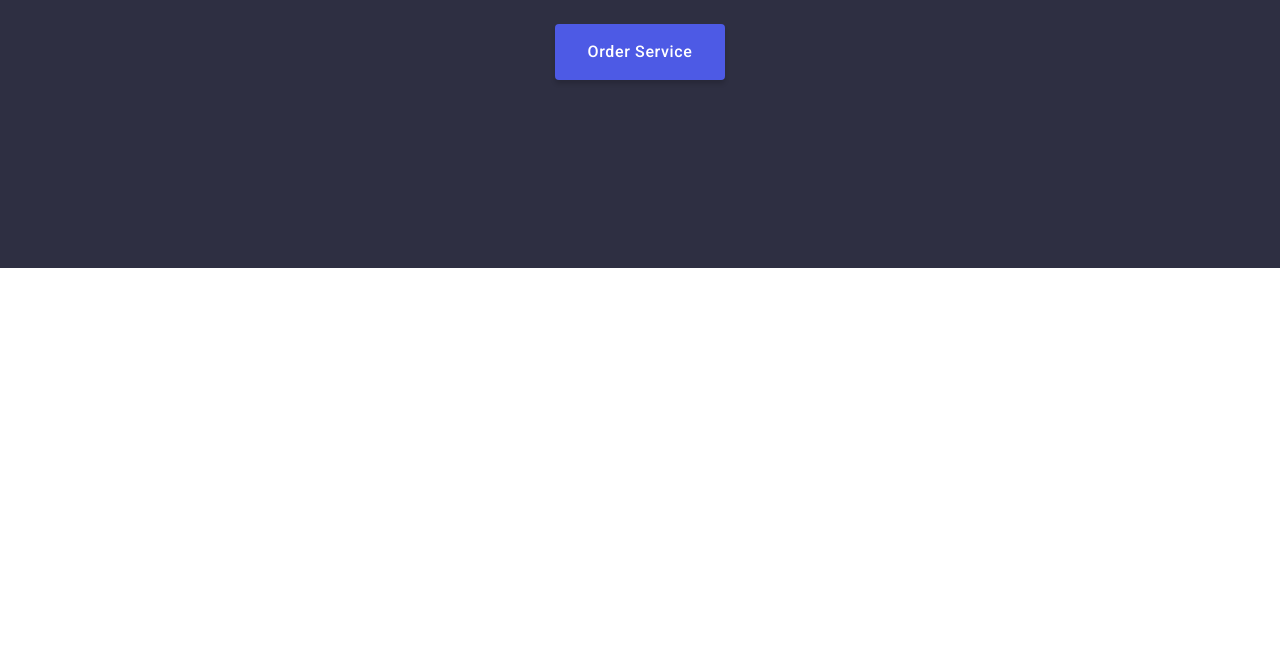
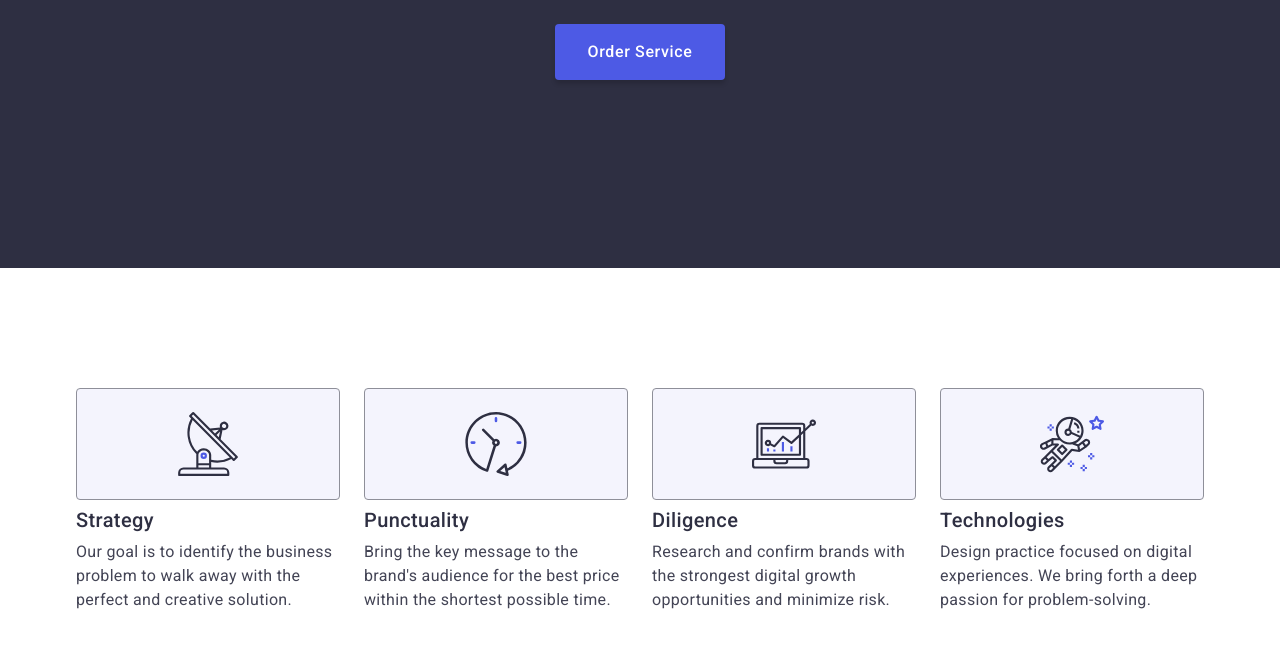
Before and after one commit to Kuchinskiy/goit-hw-06, a plain HTML site: page index.html in a window 1280 px wide. Shown: the part 405-1052 px from the top of the page. Before the commit the page ends 800 px from the top, so only its background shows below. Drawn offline with nearby package versions, Linux system fonts and the light colour scheme.

Commit message:
adaptive section two

```diff
--- a/css/styles.css
+++ b/css/styles.css
@@ -52,10 +52,10 @@ button {
 	padding-bottom: 24px;
 } */
 
-/* .section {
-	padding-top: 120px;
-	padding-bottom: 120px;
-} */
+.section {
+	padding-top: 96px;
+	padding-bottom: 96px;
+}
 
 .visually-hidden:not(:focus):not(:active),
 input[type="checkbox"].visually-hidden,
@@ -259,8 +259,9 @@ input[type="radio"].visually-hidden {
 		line-height: 1.5;
 		letter-spacing: 0.02em;
 	}
+}
 
-}
+/* Main */
 
 /* Section#1 Hero */
 
@@ -390,3 +391,84 @@ input[type="radio"].visually-hidden {
 }
 
 /* Section#2 Our Advantages */
+
+.icon-box {
+	display: none;
+}
+
+.subtitle {
+	color: #2e2f42;
+	font-size: 36px;
+	line-height: 1.11;
+	letter-spacing: 0.02em;
+
+	margin-bottom: 8px;
+}
+
+.desc-info {
+	color: #434455;
+	font-size: 16px;
+	font-weight: 500;
+	line-height: 1.5;
+	letter-spacing: 0.02em;
+}
+
+.list .item {
+	margin-bottom: 72px;
+}
+
+.list .item:last-child {
+	margin-bottom: 0;
+}
+
+@media screen and (min-width: 768px) {
+	.list {
+		display: flex;
+		flex-wrap: wrap;
+		justify-content: space-between;
+	}
+
+	.list .item {
+		width: calc((100% - 24px) / 2);
+	}
+
+	.list .item:nth-last-child(-n + 2) {
+		margin-bottom: 0;
+	}
+}
+
+@media screen and (min-width: 1158px) {
+	.section {
+		padding-top: 120px;
+		padding-bottom: 120px;
+	}
+
+	.list .item {
+		width: calc((100% - 72px) / 4);
+	}
+
+	.icon-box {
+		display: flex;
+		align-items: center;
+		justify-content: center;
+		height: 112px;
+
+		margin-bottom: 8px;
+
+		border-radius: 4px;
+		border: 1px solid #8e8f99;
+		background-color: #f4f4fd;
+	}
+
+	.subtitle {
+		font-size: 20px;
+		font-weight: 500;
+		line-height: 1.2;
+	}
+
+	.desc-info {
+		font-weight: 400;
+	}
+}
+
+/* Section#3 Our Team */
--- a/index.html
+++ b/index.html
@@ -52,7 +52,7 @@
 		</section>
 
 		<!-- Section#2 Our Advantages-->
-		<section class="section hidden">
+		<section class="section">
 			<div class="container">
 				<h2 class="section-title visually-hidden">Our advantages</h2>
 				<ul class="list">
```
Also changed, not shown: css/styles-old.css (+10 -10 lines).
